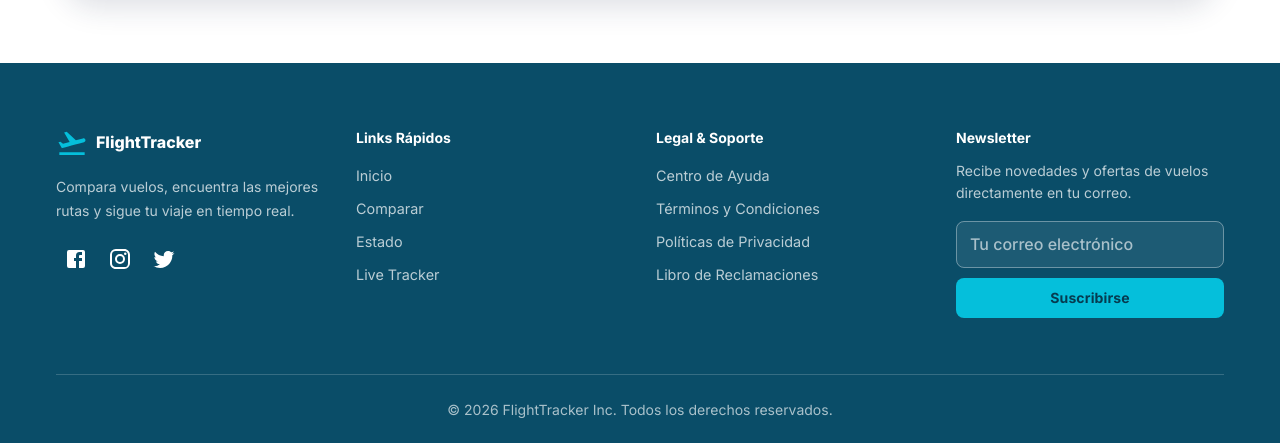
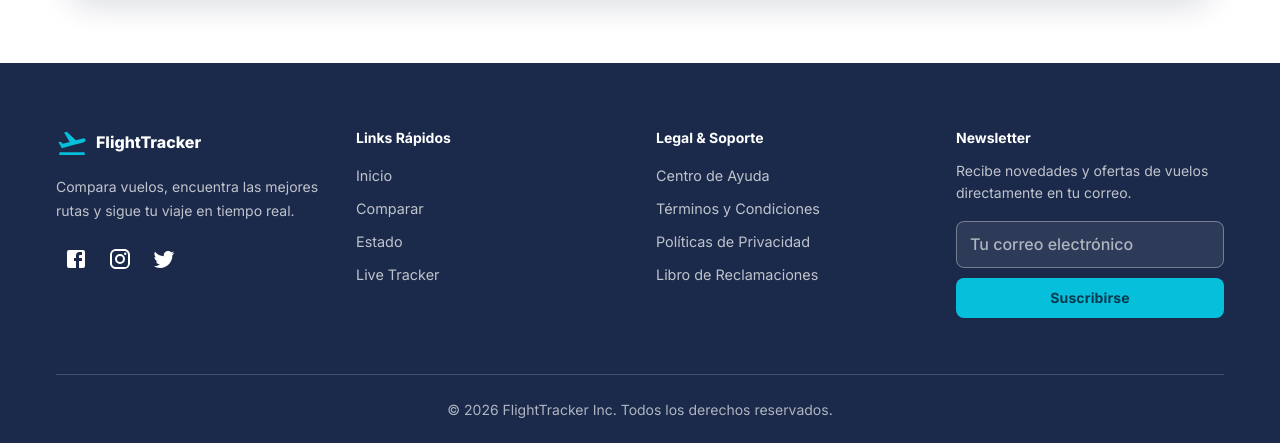
Before and after one commit to KevinZegarra/FrontEnd, a React (Vite) app: page / in a window 1280 px wide. Shown: the part 2116-2559 px from the top of the page. Built offline with nearby package versions, Linux system fonts and the light colour scheme.

Commit message:
style(layout): refinamiento de estilos y alineacion visual en el footer

```diff
--- a/src/components/layout/Footer.tsx
+++ b/src/components/layout/Footer.tsx
@@ -50,7 +50,7 @@ export const Footer: React.FC = () => {
     <Box
       component="footer"
       sx={{
-        bgcolor: '#0A4D68',
+        bgcolor: '#1B2A4A',
         color: '#FFFFFF',
         pt: { xs: 6, md: 8 },
         pb: 3,
```
